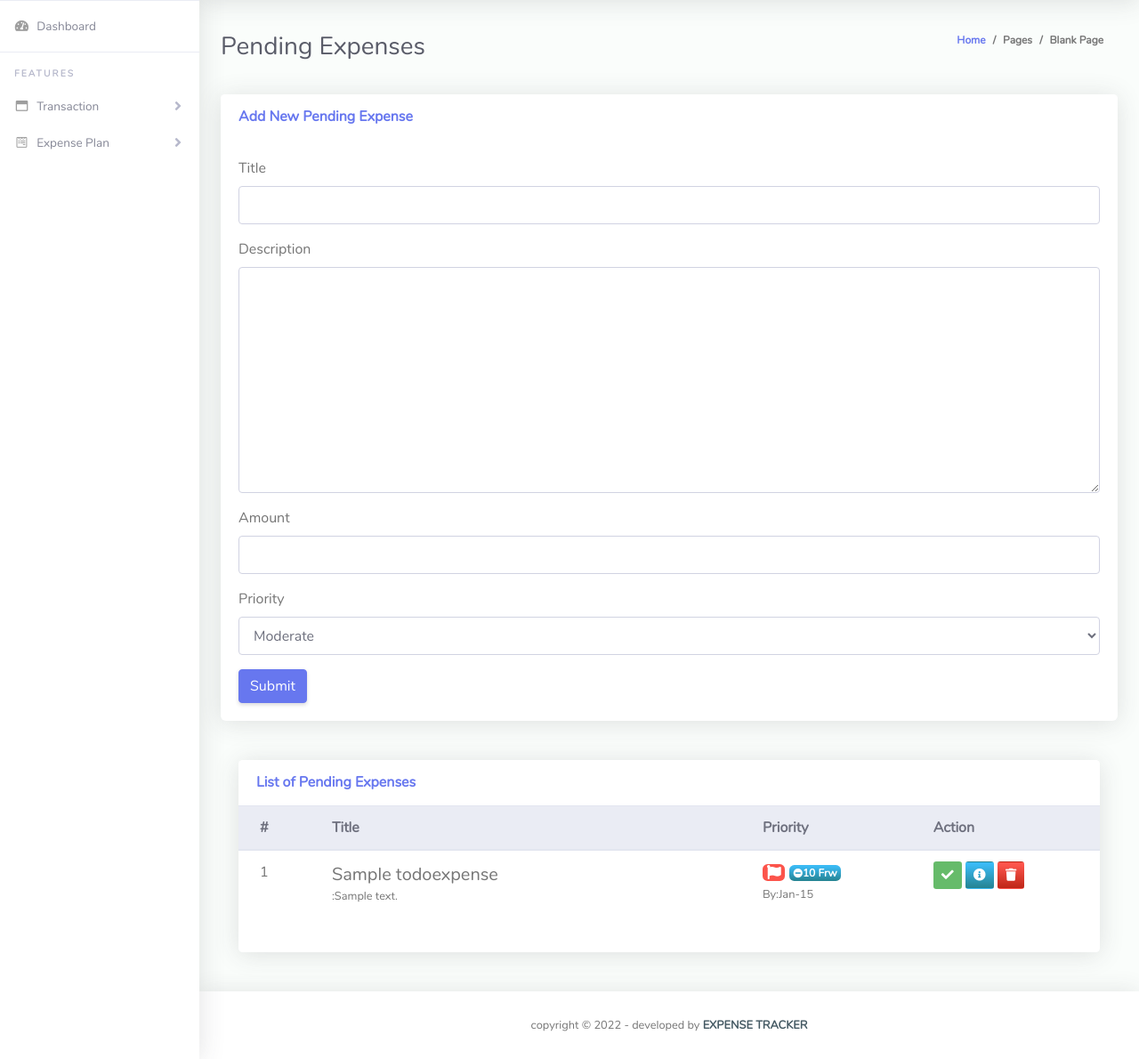
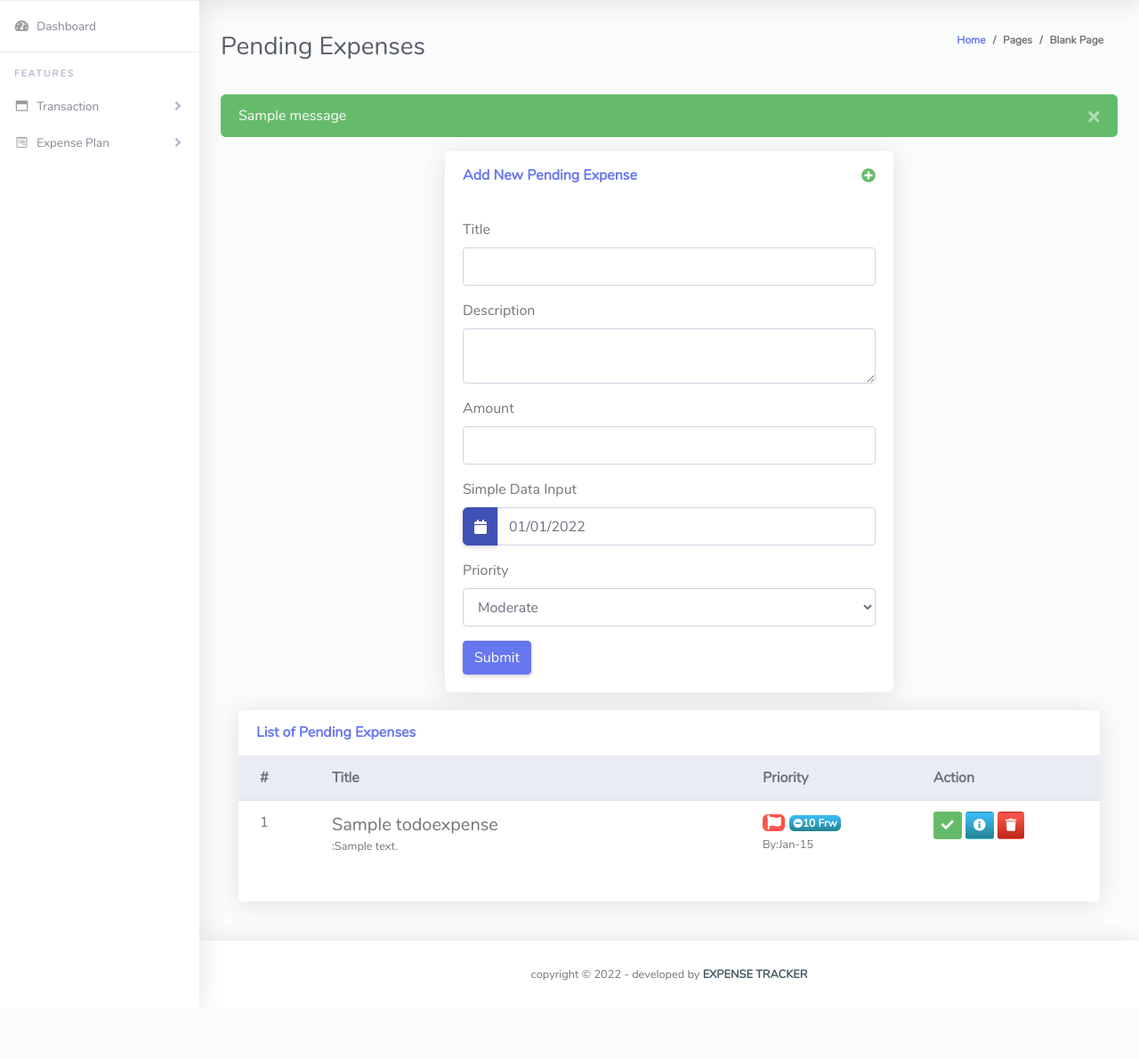
Before and after one commit to danielerat/Expense_Tracker, a Django app: page /pending_expense/ in a window 1280 px wide. Shown: the part 70-1260 px from the top of the page at 89% size. After the commit the page ends 1172 px from the top, so only its background shows below. Run offline with Django 4.2, Linux system fonts and the light colour scheme; a user stored in the database is signed in; tables that the repository leaves empty hold one stand-in row (values such as "Sample post"); one stand-in notice (Sample message) is shown; some libraries are stand-ins or nearby versions.

Commit message:
Displaying and adding pending expenses

```diff
--- a/expenses/forms.py
+++ b/expenses/forms.py
@@ -1,14 +1,16 @@
-from django.forms import ModelForm
+from django.forms import ModelForm,Textarea
 from .models import ToDoExpense
+
+
 
 
 class ToDoExpenseForm(ModelForm):
     class Meta:
         model = ToDoExpense
         fields = ['title', 'description', 'amount', 'date_expected', 'priority']
-        # widgets = {
-        #     'date_expected': ModelForm.RadioSelect
-        # }
+        widgets = {
+            'description': Textarea(attrs={'rows': 2}),
+        }
     def __init__(self, *args, **kwargs):
         super(ToDoExpenseForm, self).__init__(*args, **kwargs)
         # The fast way
--- a/expenses/templates/expenses/pending_expenses_list.html
+++ b/expenses/templates/expenses/pending_expenses_list.html
@@ -3,20 +3,36 @@
 {% load static %}
 
 {% block content %}
-    <div class="card mb-4">
-        <div
-                class="card-header py-3 d-flex flex-row align-items-center justify-content-between">
+    <div class="card mb-4 w-50 m-auto">
+        <div class="card-header py-3 d-flex flex-row align-items-center justify-content-between">
             <h6 class="m-0 font-weight-bold text-primary">Add New Pending Expense</h6>
+            <span class="text-success "><i class="fas fa-plus-circle"></i></span>
+
         </div>
         <div class="card-body">
             <form method="POST">
                 {% csrf_token %}
                 {% for field in form %}
                     {% if field.label == 'Date expected' %}
-
+                        <div class="form-group" id="simple-date1">
+                            <label for="simpleDataInput">Simple Data Input</label>
+                            <div class="input-group date">
+                                <div class="input-group-prepend">
+                                    <span class="input-group-text"><i class="fas fa-calendar"></i></span>
+                                </div>
+                                <input type="text" name="date_expected" class="form-control" value="01/01/2022"
+                                       id='id_date_expected simpleDataInput' required="">
+                            </div>
+                        </div>
                     {% else %}
                         <div class="form-group">
+
                             <label for="">{{ field.label }}</label>
+                            {#Display all errors#}
+                            {% for error in field.errors %}
+                                    <span class="float-right badge badge-danger">{{ error|escape }}</span>
+                            {% endfor %}
+
                             {{ field }}
                         </div>
                     {% endif %}
--- a/expenses/views.py
+++ b/expenses/views.py
@@ -1,5 +1,6 @@
 from django.contrib.auth.decorators import login_required
-from django.shortcuts import render
+from django.shortcuts import render, redirect
+from django.contrib import messages
 from django.views.generic import DetailView
 from .models import Expense, Wallet, Profile, TopUpTransaction
 from .forms import ToDoExpenseForm
@@ -38,7 +39,39 @@ def home(request):
 def pending_expenses(request):
     form = ToDoExpenseForm()
     page_name = 'Pending Expenses'
+    if request.method == 'POST':
+        pending = ToDoExpenseForm(request.POST)
+        if pending.is_valid():
+            p = pending.save(commit=False)
+            p.owner = request.user.profile
+            p.save()
+            messages.success(request,"Hey %s, Your Pending Expense is successfully saved" % request.user.profile.first_name)
+            return redirect("expenses:pending_expense")
+        else:
+            form = pending
+
     profile = request.user.profile
-    expenses = profile.todoexpense_set.all()
+    expenses = profile.todoexpense_set.all().order_by("-created")
     context = {'page_name': page_name, 'pending_expenses': expenses, 'form': form}
     return render(request, 'expenses/pending_expenses_list.html', context)
+
+
+def expenses(request):
+    form = ToDoExpenseForm()
+    page_name = 'Expenses'
+    if request.method == 'POST':
+        pending = ToDoExpenseForm(request.POST)
+        if pending.is_valid():
+            p = pending.save(commit=False)
+            p.owner = request.user.profile
+            p.save()
+            messages.success(request,"Hey %s, Your Pending Expense is successfully saved" % request.user.profile.first_name)
+            return redirect("expenses:pending_expense")
+        else:
+            print(pending.errors)
+            note = "Error While saving the pending expense"
+            form = pending
+    profile = request.user.profile
+    expenses = profile.todoexpense_set.all().order_by("-created")
+    context = {'page_name': page_name, 'pending_expenses': expenses, 'form': form}
+    return render(request, 'expenses/pending_expenses_list.html', context)
--- a/static/js/ruang-admin.min.js
+++ b/static/js/ruang-admin.min.js
@@ -1 +1 @@
-!function($){"use strict";$("#sidebarToggle, #sidebarToggleTop").on("click",(function(e){$("body").toggleClass("sidebar-toggled"),$(".sidebar").toggleClass("toggled"),$(".sidebar").hasClass("toggled")&&$(".sidebar .collapse").collapse("hide")})),$(window).resize((function(){$(window).width()<768&&$(".sidebar .collapse").collapse("hide")})),$("body.fixed-nav .sidebar").on("mousewheel DOMMouseScroll wheel",(function(e){if($(window).width()>768){var e0=e.originalEvent,delta=e0.wheelDelta||-e0.detail;this.scrollTop+=30*(delta<0?1:-1),e.preventDefault()}})),$(document).on("scroll",(function(){var scrollDistance;$(this).scrollTop()>100?$(".scroll-to-top").fadeIn():$(".scroll-to-top").fadeOut()})),$(document).on("click","a.scroll-to-top",(function(e){var $anchor=$(this);$("html, body").stop().animate({scrollTop:$($anchor.attr("href")).offset().top},1e3,"easeInOutExpo"),e.preventDefault()}))}(jQuery),$(document).ready((function(){$("#myBtn").click((function(){$(".modal").modal("show")})),$("#modalLong").click((function(){$(".modal").modal("show")})),$("#modalScroll").click((function(){$(".modal").modal("show")})),$("#modalCenter").click((function(){$(".modal").modal("show")}))})),$((function(){$('[data-toggle="popover"]').popover()})),$(".popover-dismiss").popover({trigger:"focus"});var version=document.getElementById("version-ruangadmin");version.innerHTML="Version 1.1";
+!function($){"use strict";$("#sidebarToggle, #sidebarToggleTop").on("click",(function(e){$("body").toggleClass("sidebar-toggled"),$(".sidebar").toggleClass("toggled"),$(".sidebar").hasClass("toggled")&&$(".sidebar .collapse").collapse("hide")})),$(window).resize((function(){$(window).width()<768&&$(".sidebar .collapse").collapse("hide")})),$("body.fixed-nav .sidebar").on("mousewheel DOMMouseScroll wheel",(function(e){if($(window).width()>768){var e0=e.originalEvent,delta=e0.wheelDelta||-e0.detail;this.scrollTop+=30*(delta<0?1:-1),e.preventDefault()}})),$(document).on("scroll",(function(){var scrollDistance;$(this).scrollTop()>100?$(".scroll-to-top").fadeIn():$(".scroll-to-top").fadeOut()})),$(document).on("click","a.scroll-to-top",(function(e){var $anchor=$(this);$("html, body").stop().animate({scrollTop:$($anchor.attr("href")).offset().top},1e3,"easeInOutExpo"),e.preventDefault()}))}(jQuery),$(document).ready((function(){$("#myBtn").click((function(){$(".modal").modal("show")})),$("#modalLong").click((function(){$(".modal").modal("show")})),$("#modalScroll").click((function(){$(".modal").modal("show")})),$("#modalCenter").click((function(){$(".modal").modal("show")}))})),$((function(){$('[data-toggle="popover"]').popover()})),$(".popover-dismiss").popover({trigger:"focus"});var version=document.getElementById("version-ruangadmin");
--- a/templates/base.html
+++ b/templates/base.html
@@ -17,7 +17,6 @@
 <body id="page-top">
 
 
-
 {% include 'navigation.html' %}
 
 <div class="d-sm-flex align-items-center justify-content-between mb-4">
@@ -30,7 +29,18 @@
 </div>
 
 {#--------------------------------------------CONTENTS ---------------------------------------------------------------------------- #}
+{% if messages %}
+    {% for message in messages %}
+        <div class="alert alert-{% if message.tags %}{{ message.tags }}{% endif %} alert-dismissible">
 
+            <button type="button" class="close" data-dismiss="alert" aria-label="Close"><span
+                    aria-hidden="true">×</span>
+            </button>
+         {{ message }}
+        </div>
+    {% endfor %}
+
+{% endif %}
 {% block content %}
 {% endblock %}
 {#--------------------------------------------CONTENTS ---------------------------------------------------------------------------- #}
@@ -39,6 +49,5 @@
 {% include 'footer.html' %}
 
 
-
 </body>
 </html>
--- a/templates/footer.html
+++ b/templates/footer.html
@@ -47,4 +47,16 @@
 <script src="{% static 'vendor/jquery/jquery.min.js' %}"></script>
 <script src="{% static 'vendor/bootstrap/js/bootstrap.bundle.min.js' %}"></script>
 <script src="{% static 'vendor/jquery-easing/jquery.easing.min.js' %}"></script>
+<script src="{% static 'vendor/bootstrap-datepicker/js/bootstrap-datepicker.min.js' %}"></script>
 <script src="{% static 'js/ruang-admin.min.js' %}"></script>
+<script>
+    $(document).ready(function () {
+        // Bootstrap Date Picker
+        $('#simple-date1 .input-group.date').datepicker({
+            format: 'dd/mm/yyyy',
+            todayBtn: 'linked',
+            todayHighlight: true,
+            autoclose: true,
+        });
+      });
+</script>
```
Lines whose indentation alone changed are shown as unchanged.
